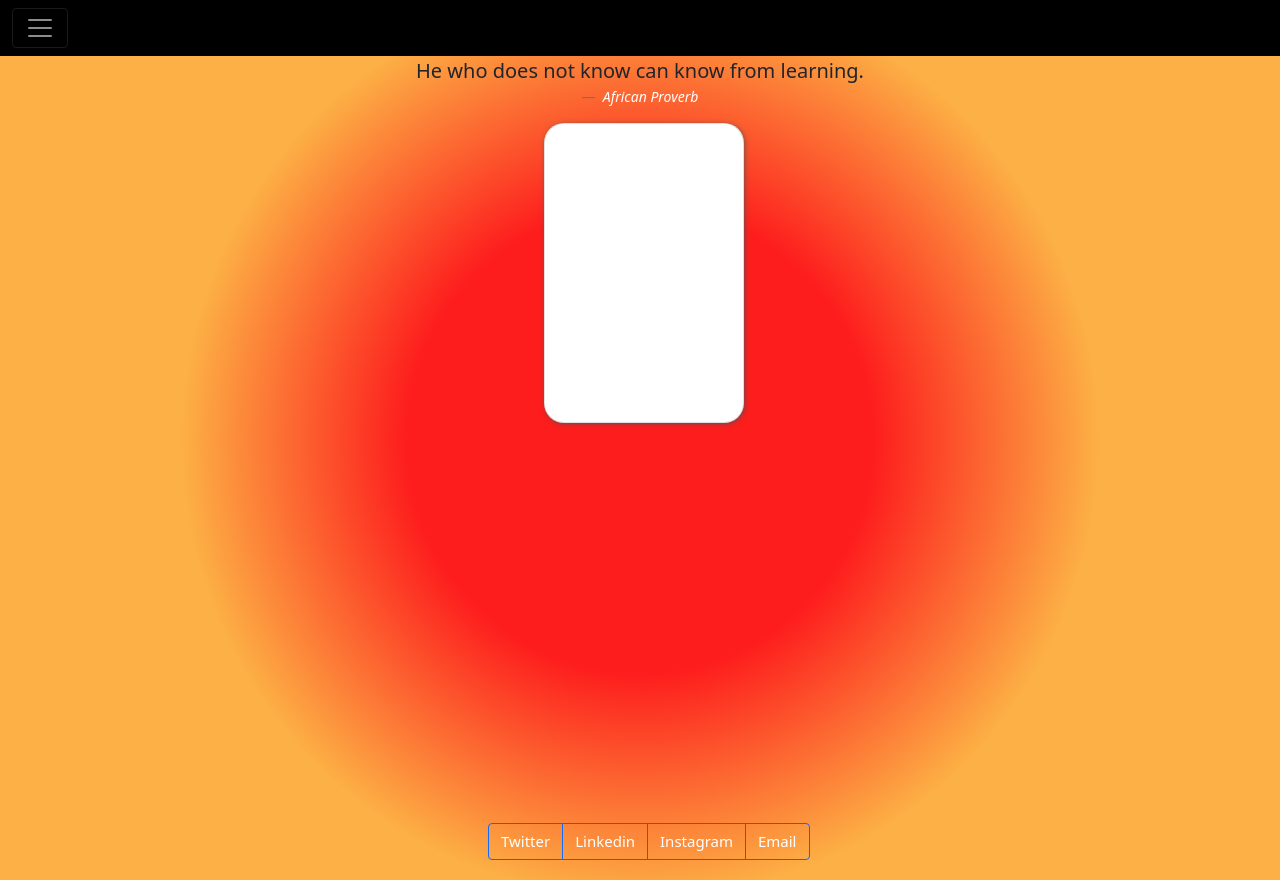
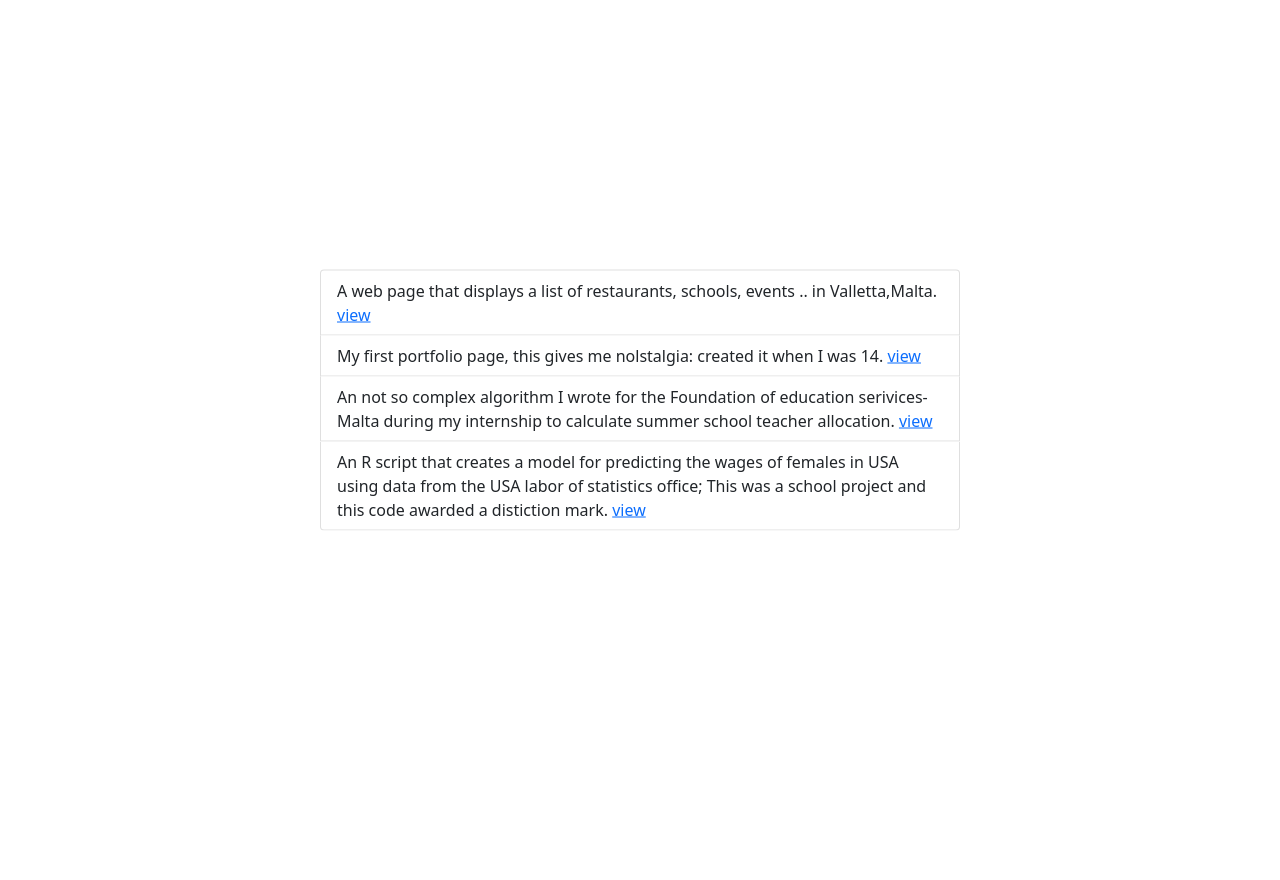
Before and after one commit to kwakudavis/kwakudavis.github.io, a plain HTML site: page works/index.html in a window 1280 px wide. After the commit the page ends 800 px from the top, so only its background shows below. Drawn offline with nearby package versions, Linux system fonts and the light colour scheme; a web font is replaced by a local one.

Commit message:
Update index.html

```diff
--- a/works/index.html
+++ b/works/index.html
@@ -1,123 +1,30 @@
-
-
 <HTML DOCTYPE!=HTML5>
 	<head>
 		<meta charset="utf-8" />
 		<meta http-equiv="X-UA-Compatible" content="IE=edge,chrome=1" />
 		<title id="page-title">
-    Personal Website of Davis Poku Amankwa
+    Works
   </title>
 		<meta content='width=device-width, initial-scale=1.0, maximum-scale=1.0, user-scalable=0, shrink-to-fit=no' name='viewport' />
 		<!--     Fonts and icons     -->
-		<link href='https://fonts.googleapis.com/css?family=Suez One' rel='stylesheet'>
+		<link rel="stylesheet" type="text/css" href="https://fonts.googleapis.com/css?family=Roboto:300,400,500,700|Roboto+Slab:400,700|Material+Icons" />
+		<link rel="stylesheet" href="https://maxcdn.bootstrapcdn.com/font-awesome/latest/css/font-awesome.min.css">
 			<!--bootstrap css-->
 			<!-- CSS only -->
 			<link href="https://cdn.jsdelivr.net/npm/bootstrap@5.0.0-beta1/dist/css/bootstrap.min.css" rel="stylesheet" integrity="sha384-giJF6kkoqNQ00vy+HMDP7azOuL0xtbfIcaT9wjKHr8RbDVddVHyTfAAsrekwKmP1" crossorigin="anonymous">
 				<!--bootstrap javascript-->
 				<!-- JavaScript Bundle with Popper -->
 				<script src="https://cdn.jsdelivr.net/npm/bootstrap@5.0.0-beta1/dist/js/bootstrap.bundle.min.js" integrity="sha384-ygbV9kiqUc6oa4msXn9868pTtWMgiQaeYH7/t7LECLbyPA2x65Kgf80OJFdroafW" crossorigin="anonymous"></script>
+				<!--Browserify minified javascript file source-->
+				<script type="text/javascript" src="bundle.js"></script>
 				<style>
-
-
-
-
-   body {
-background: rgb(253,29,29);
-background: radial-gradient(circle, rgba(253,29,29,1) 30%, rgba(252,176,69,1) 59%);
+        .centered {
+            position: absolute;
+            top: 50%;
+            left: 50%;
+            /* bring your own prefixes */
+            transform: translate(-50%, -50%);
         }
-
-   #navbarToggleExternalContent h5 a{
-
-        font-style: normal;
-        color:#000000 !important;
-        font-family: 'Suez One';
-        font-size: 22px;
-    }
-
-
-
-    #african-proverb-source{
-
-    color:#ffffff !important;
-    }
-
-
- #menu-nav {
-
-
-    background-color: #000000 !important;
-}
-
-#works-section{
-        width: 300px;
-        height: 250px;
-
-}
-
-
-  #get-in-touch {
-
-    position: relative;
-    margin-top: 0px;
-    margin-right: 10.5px;
-    margin-bottom: 20px;
-    }
-
-
-    #get-in-touch a{
-        font-style: normal;
-        color:#ffffff !important;
-        font-size: 15px;
-        text-decoration: none;
-}
-
-
-
-@media only screen and (min-width:770px){   /**Desktop Display **/
-
-
-    #works-section{
-        width: 500px;
-        height: 400px;
-
-
-}
-
-
-  #get-in-touch {
-
-    position: relative;
-    margin-top: 0px;
-    margin-left: 28px;
-    margin-bottom: 20px;
-    }
-
- .card {
-  width: 200px;
-  height: 300px;
-  background-color: #ffffff;
-  cursor:none;
-  position: relative;
-  margin-left: 42.5%;
-  border-radius: 20px;
-  box-shadow: 1px 1px 5px 0px rgba(82, 82, 82, 0.75);
-  transition: all 150ms ease-in-out;
-
-}
-.card:hover {
-	top: -3px;
-	left: -3px;
-  box-shadow: 3px 3px 15px 0px rgba(82, 82, 82, 0.85);
-}
-.card:active {
-	top: 2px;
-	left: 2px;
-	background-color: #ffffff;
-	box-shadow: inset 0 0 10px rgba(82, 82, 82, 0.85);
-}
-
-}
-
 
     </style>
 				<link rel="apple-touch-icon" sizes="57x57" href="/apple-icon-57x57.png">
@@ -139,98 +46,21 @@ background: radial-gradient(circle, rgba(253,29,29,1) 30%, rgba(252,176,69,1) 59
 																				<meta name="theme-color" content="#ffffff">
 																				</head>
 																				<body>
-																					<div class="collapse" id="navbarToggleExternalContent">
-																						<div class="menu">
-																							<ul>
-																								<li>
-																									<h5 class="text-white h4" id="toggle-menu-home">
-																										<a href="#">Home</a>
-																									</h5>
+																					<div class="centered">
+																						<ul class="list-group">
+																							<li class="list-group-item"> A web page that displays a list of restaurants, schools, events .. in Valletta,Malta.
+																								<a href="http://kwakudavis.github.io/valletta-foursquare-app/">view</a>
 																							</li>
-																								<li>
-																									<h5 class="text-white h4" id="toggle-menu-podcast">
-																										<a href="https://davisreadings.wordpress.com/" target="_blank">Blog</a>
-																									</h5>
+																							<li class="list-group-item">My first portfolio page, this gives me nolstalgia: created it when I was 14.
+																								<a href="http://kwakudavis.co.nf">view</a>
 																							</li>
-																								<li>
-																									<h5 class="text-white h4" id="toggle-menu-works">
-																										<a href="works/index.html" target="_blank">Works</a>
-																									</h5>
+																							<li class="list-group-item">An not so complex algorithm I wrote for the Foundation of education serivices- Malta during my internship to calculate summer school teacher allocation.
+																								<a href="https://kwakudavis.github.io/works/FES/">view</a>
 																							</li>
-																								<li>
-																									<h5 class="text-white h4" id="toggle-menu-cv">
-																										<a href="https://drive.google.com/file/d/1vBiqaNuMvtjW_bIzL9UuMHwkjGGqNmDD/view?usp=sharing" target="_blank">CV</a>
-																									</h5>
-																								</li>
-																								<li>
-																									<h5 class="text-white h4" id="toggle-menu-podcast">
-																										<a href="#" target="_blank">Podcast</a>
-																									</h5>
-																								</li>
-																								<li>
-																									<h5 class="text-white h4" id="toggle-menu-podcast">
-																										<a href="#get-in-touch">Get In Touch</a>
-																									</h5>
+																							<li class="list-group-item"> An R script that creates a model for predicting the wages of females in USA using data from the USA labor of statistics office; This was a school project and this code awarded a distiction mark.
+																								<a href="https://github.com/kwakudavis/kwakudavis.github.io/blob/master/works/modelling%20script.R">view</a>
 																							</li>
 																						</ul>
 																					</div>
-																					</div>
-																					<nav class="navbar navbar-dark bg-dark" id="menu-nav">
-																						<div class="container-fluid">
-																							<button class="navbar-toggler" type="button" data-bs-toggle="collapse" data-bs-target="#navbarToggleExternalContent" aria-controls="navbarToggleExternalContent" aria-expanded="false" aria-label="Toggle navigation">
-																								<span class="navbar-toggler-icon"></span>
-																							</button>
-																						</div>
-																					</nav>
-																					<!--African Proverb Insert-->
-																					<figure class="text-center">
-																						<blockquote class="blockquote">
-																							<p>He who does not know can know from learning.</p>
-																						</blockquote>
-																						<figcaption class="blockquote-footer">
-																							<cite title="Source Title" id="african-proverb-source">African Proverb</cite>
-																						</figcaption>
-																					</figure>
-
-                                                                                    <!--Empty card-->
-                                                                                    <div class="card"></div>
-
-
-
-																					<!--main container-->
-																					<div class="container">
-																						<div class="row">
-																							<div class="col align-self-start"></div>
-																							<div class="col align-self-center">
-																								<section id="works-section"></section>
-																							</div>
-																							<div class="col align-self-end"></div>
-																						</div>
-																					</div>
-																					<!--Bottom container-->
-																					<div class="container">
-																						<div class="row">
-																							<div class="col align-self-start"></div>
-																							<div class="col align-self-center">
-																								<section id="get-in-touch">
-																									<div class="btn-group" role="group" aria-label="Basic mixed styles example">
-																										<button type="button" class="btn btn-outline-primary">
-																											<a href="https://twitter.com/davisamankwa">Twitter</a>
-																										</button>
-																										<button type="button" class="btn btn-outline-primary">
-																											<a href="https://www.linkedin.com/in/davis-amankwa-01051b192/" target="_blank">Linkedin</a>
-																										</button>
-																										<button type="button" class="btn btn-outline-primary">
-																											<a href="https://www.instagram.com/davisamankwa">Instagram</a>
-																										</button>
-																										<button type="button" class="btn btn-outline-primary">
-																											<a href="mailto:amankwa.davis@gmail.com">Email</a>
-																										</button>
-																									</div>
-																								</section>
-																							</div>
-																							<div class="col align-self-end"></div>
-																						</div>
-																					</div>
 																				</body>
 																				<footer></footer>
```
Lines whose indentation alone changed are shown as unchanged.
